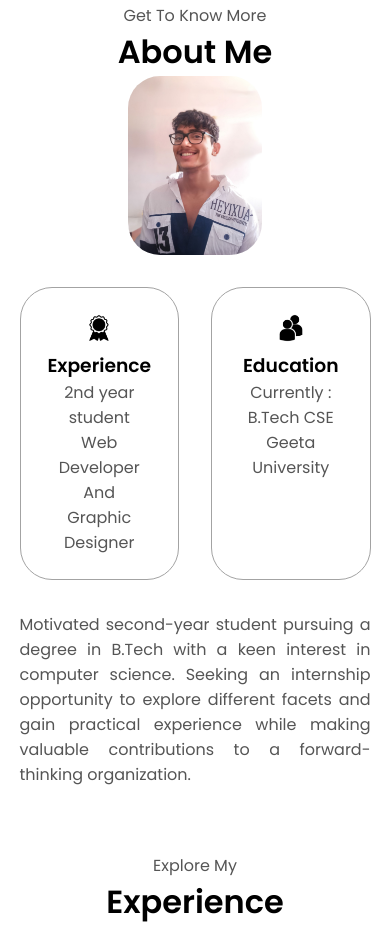
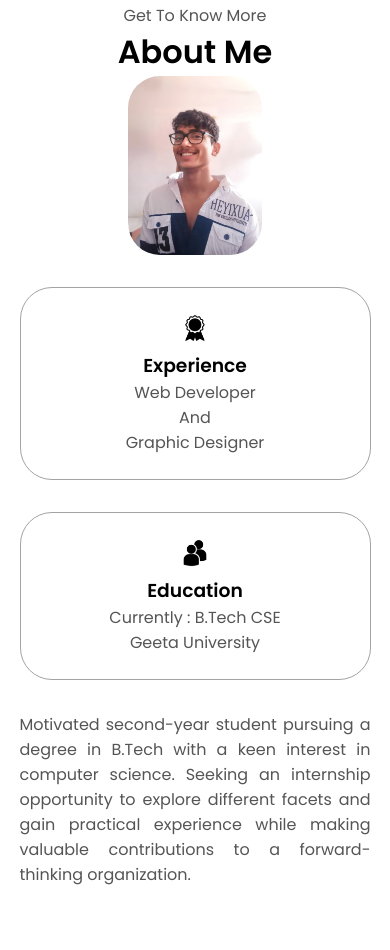
Before and after one commit to catnoirr/my_portfolio, a plain HTML site: page index.html in a window 390 px wide. Shown: the part 875-1825 px from the top of the page. Drawn offline with Linux system fonts and the light colour scheme.

Commit message:
minor changes

```diff
--- a/index.html
+++ b/index.html
@@ -95,7 +95,7 @@
                 class="icon"
               />
               <h3>Experience</h3>
-              <p>2nd year student <br />Web Developer<br>And <br>Graphic Designer</p>
+              <p>Web Developer<br>And <br>Graphic Designer</p>
             </div>
             <div class="details-container">
               <img
--- a/mediaqueries.css
+++ b/mediaqueries.css
@@ -57,6 +57,7 @@
     margin-bottom: 0;
   }
   article {
+
     font-size: 1rem;
   }
   footer nav {
@@ -67,6 +68,9 @@
   .contact-info-upper-container,
   .btn-container {
     flex-wrap: wrap;
+  }
+  .about-containers{
+    flex-direction: column;
   }
   .contact-info-container {
     margin: 0;
```
